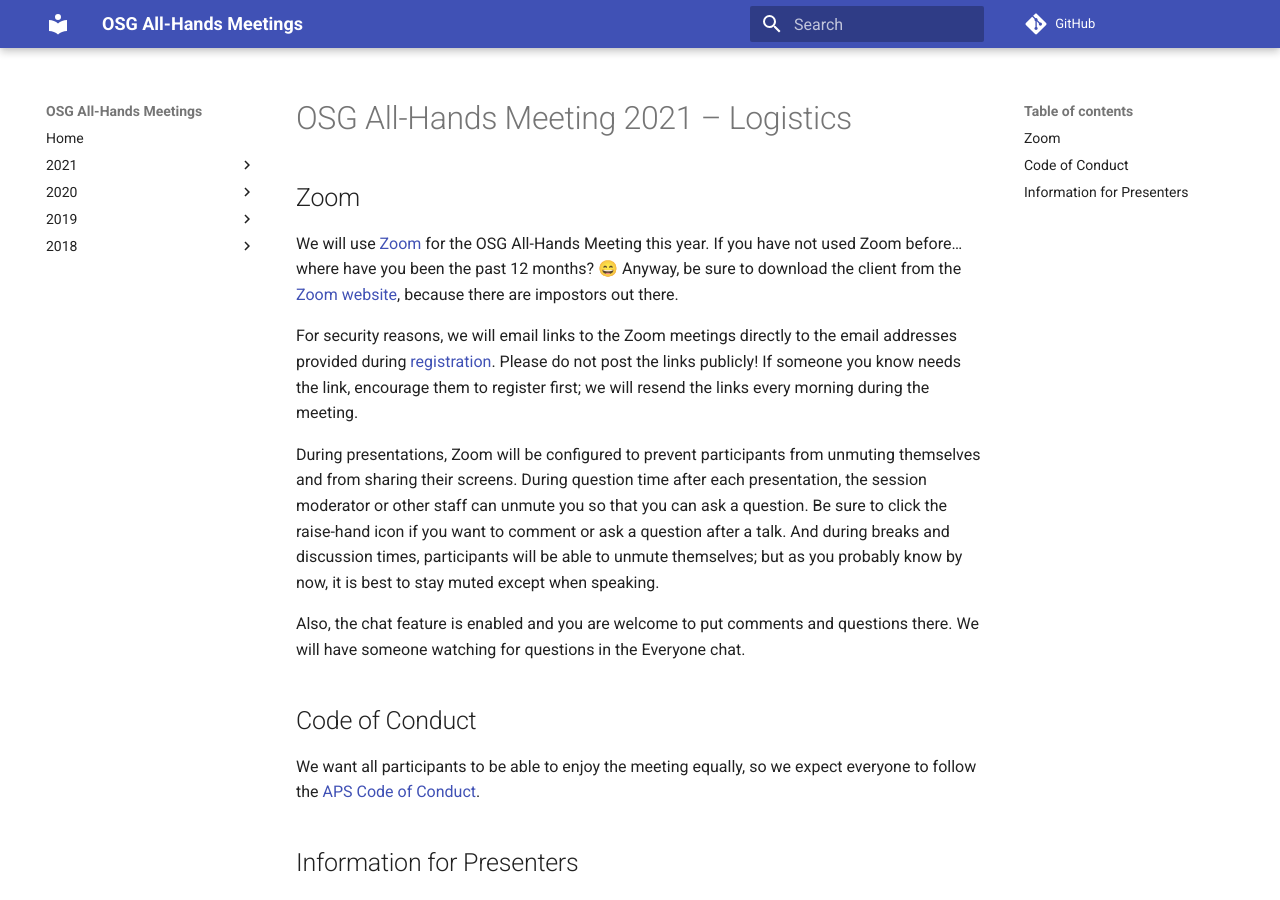
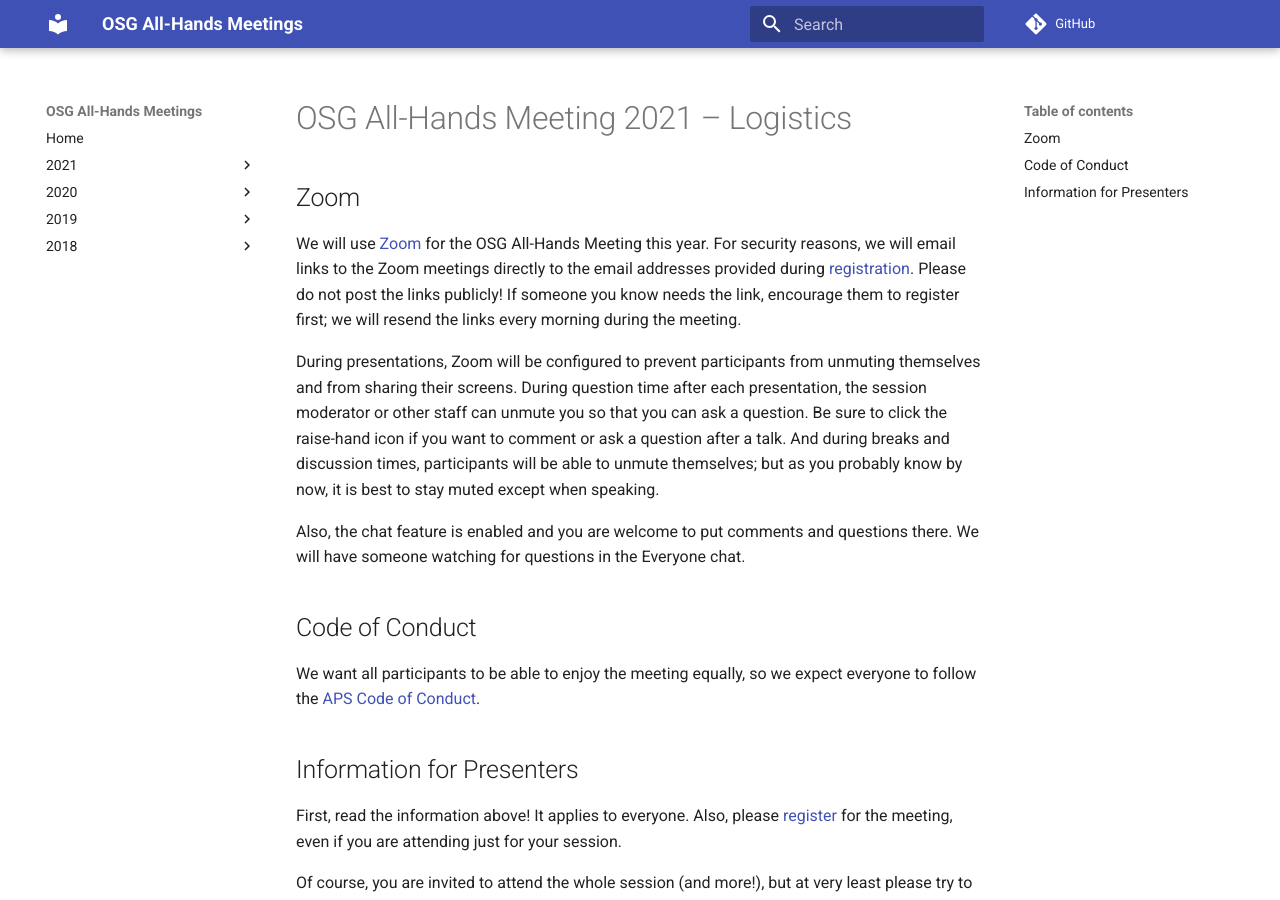
Before and after one commit to osg-htc/all-hands, an MkDocs documentation site: the page built from docs/2021/technology.md, in a window 1280 px wide and 900 px high. Built offline with MkDocs 1.6.1 and Material for MkDocs 9.7.7, drawn with Linux system fonts in a browser that asks for light colours; comment, search, counter and statistics services are not loaded.

Commit message:
Removed some of the Zoom comments

```diff
--- a/docs/2021/technology.md
+++ b/docs/2021/technology.md
@@ -3,11 +3,6 @@
 ## Zoom
 
 We will use [Zoom](https://zoom.us/) for the OSG All-Hands Meeting this year.
-If you have not used Zoom before&hellip; where have you been the past 12 months?
-😄
-Anyway, be sure to download the client from the [Zoom website](https://zoom.us/download),
-because there are impostors out there.
-
 For security reasons,
 we will email links to the Zoom meetings directly to the email addresses
 provided during [registration](registration.md).
```
